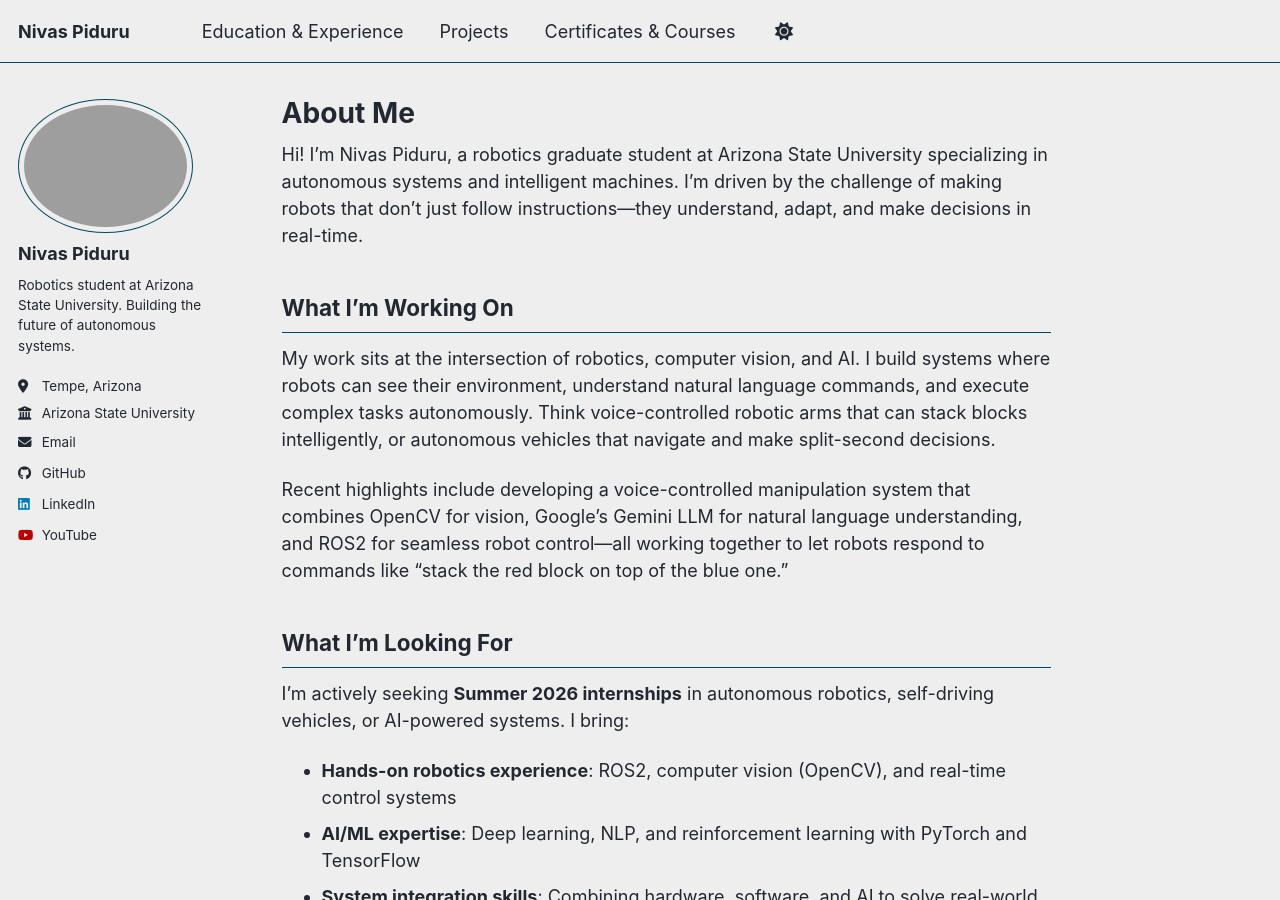
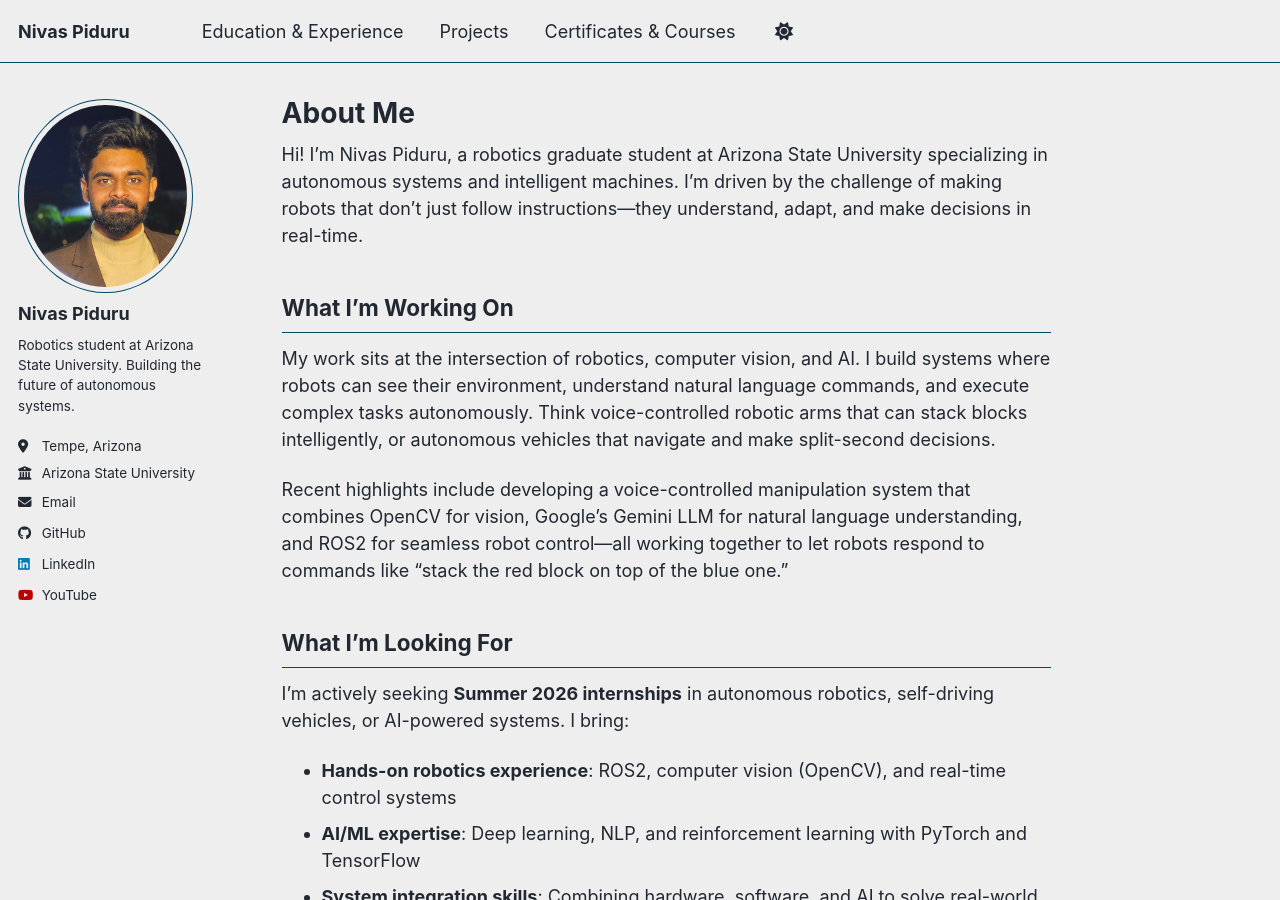
Before and after one commit to NivasPiduru/nivaspiduru.github.io, a Jekyll site: the page built from _pages/about.md, in a window 1280 px wide and 900 px high. Built offline with Jekyll 4.4.1, drawn with Linux system fonts in a browser that asks for light colours; a script bundle is joined from its source files by our own code; library files that are not in the unit come from our copies.

Commit message:
Update _config.yml

```diff
--- a/_config.yml
+++ b/_config.yml
@@ -23,7 +23,7 @@ repository               : "NivasPiduru/nivaspiduru.github.io"
 #               Additional customization can be done by editing /_includes/author-profile.html
 author:
   # Biographic information
-  avatar           : "profile-photo"
+  avatar           : "profile-photo.png"
   name             : "Nivas Piduru"
   pronouns         : # example: "she/her"
   bio              : "Robotics student at Arizona State University. Building the future of autonomous systems."
```
